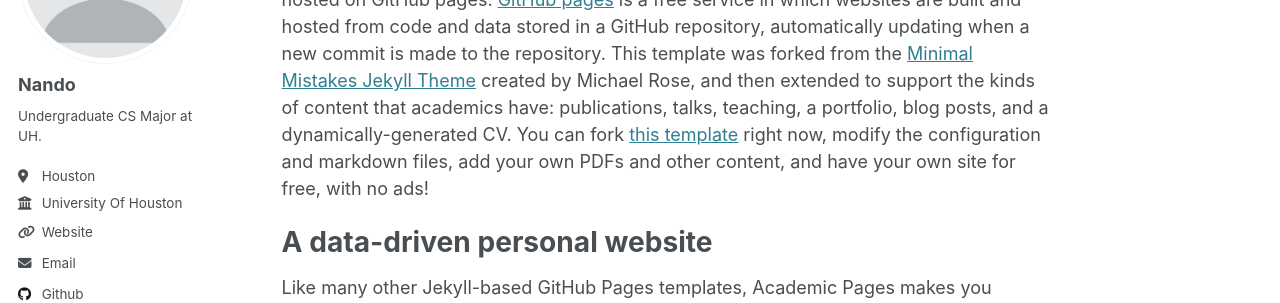
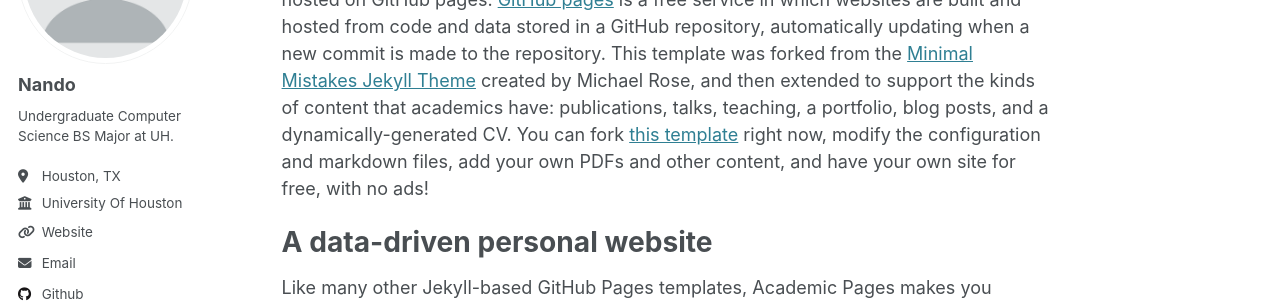
Before and after one commit to FerMan2001/FerMan2001.github.io, a Jekyll site: the page built from _pages/about.md, in a window 1280 px wide. Shown: the part 217-520 px from the top of the page. Built offline with Jekyll 4.4.1, drawn with Linux system fonts in a browser that asks for light colours.

Commit message:
Update _config.yml

```diff
--- a/_config.yml
+++ b/_config.yml
@@ -24,8 +24,8 @@ author:
   avatar           : "profile.png"
   name             : "Nando"
   pronouns         : #"he/him" example: "she/her"
-  bio              : "Undergraduate CS Major at UH."
-  location         : "Houston"
+  bio              : "Undergraduate Computer Science BS Major at UH."
+  location         : "Houston, TX"
   employer         : "University Of Houston"
   uri              :  "https://www.uh.edu/nsm/computer-science/"
   email            : "fmmancilla20@gmail.com"
```
